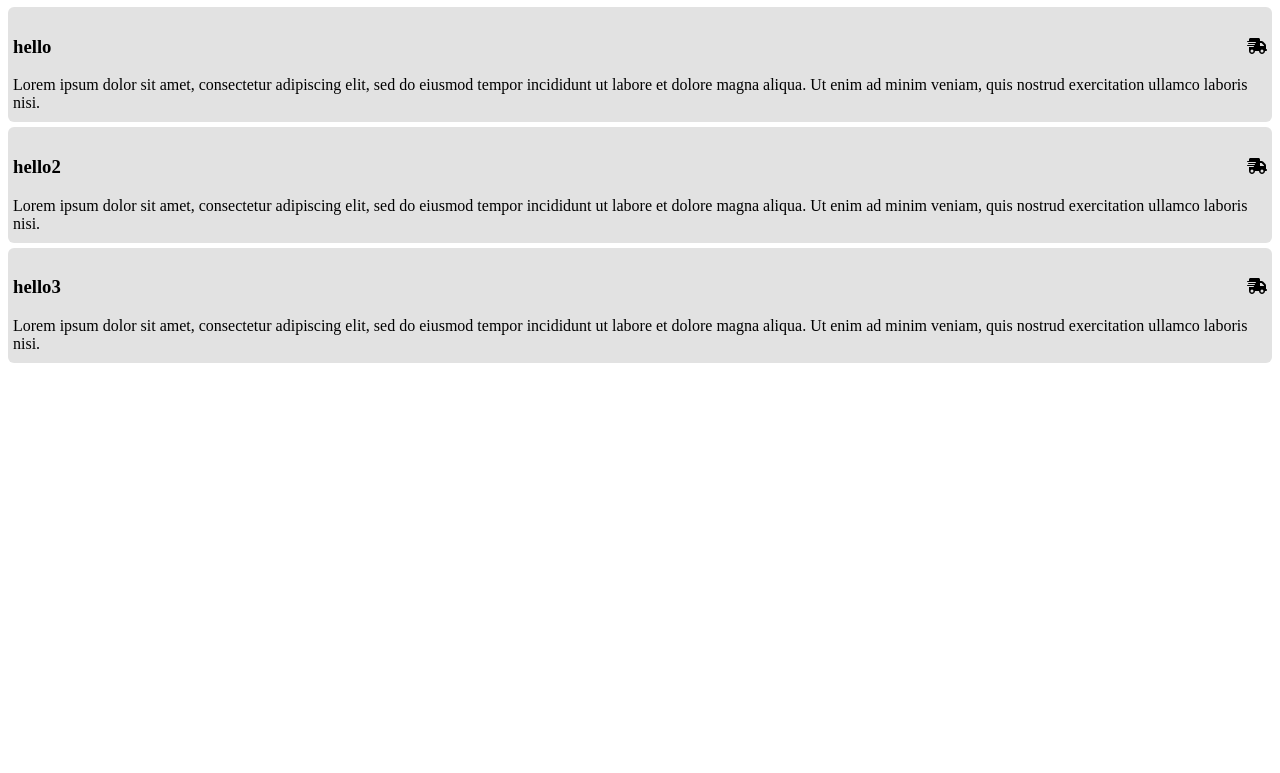
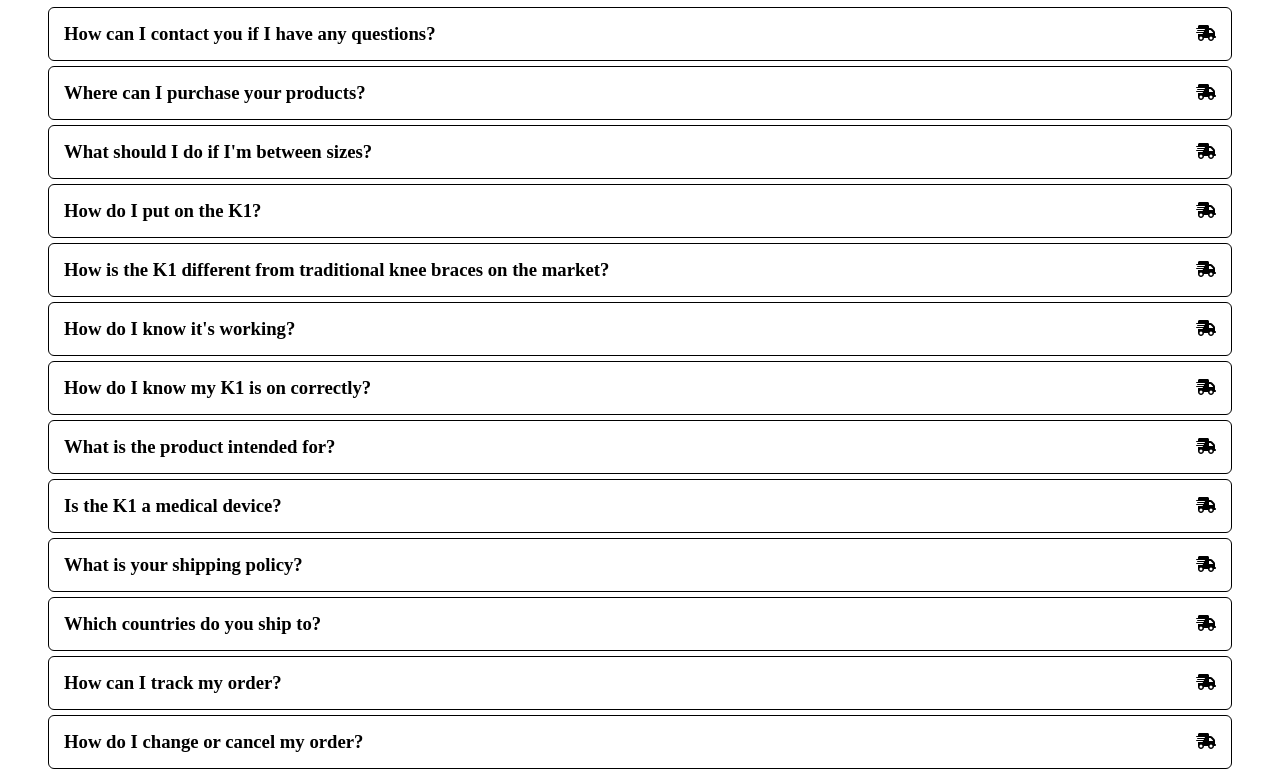
Before and after one commit to moshiurse/vanillajs-projects, a plain HTML site: page accordion/index.html in a window 1280 px wide. Shown: the part 73-846 px from the top of the page. Before the commit the page ends 800 px from the top, so only its background shows below. Drawn offline with Linux system fonts and the light colour scheme; files whose address does not match are found by name.

Commit message:
Sample accordion added

```diff
--- a/accordion/app.js
+++ b/accordion/app.js
@@ -1,27 +1,27 @@
-const data = [
-    {
-        title: 'hello',
-        desc: 'Lorem ipsum dolor sit amet, consectetur adipiscing elit, sed do eiusmod tempor incididunt ut labore et dolore magna aliqua. Ut enim ad minim veniam, quis nostrud exercitation ullamco laboris nisi.'
-    },
-    {
-        title: 'hello2',
-        desc: 'Lorem ipsum dolor sit amet, consectetur adipiscing elit, sed do eiusmod tempor incididunt ut labore et dolore magna aliqua. Ut enim ad minim veniam, quis nostrud exercitation ullamco laboris nisi.'
-    },
-    {
-        title: 'hello3',
-        desc: 'Lorem ipsum dolor sit amet, consectetur adipiscing elit, sed do eiusmod tempor incididunt ut labore et dolore magna aliqua. Ut enim ad minim veniam, quis nostrud exercitation ullamco laboris nisi.'
-    }
-]
+
+
+document.addEventListener('DOMContentLoaded', () => {
+    const item = document.querySelectorAll('.item');
+    item.forEach((element, index) => {
+        console.log(element, index);
+
+        element.querySelector('.item-header').addEventListener('click', (event) => onClickQuestion(event, element))
+    })
+})
+
+function onClickQuestion(e, element) {
+    element.classList.toggle('active');
+}
 
 function prepareAccordion() {
     let html = ``
     data.map(d => {
-        html += `<div class="item active">
+        html += `<div class="item">
         <div class="item-header">
-            <h3 class="item-title">${d.title}</h3>
+            <h3 class="item-title">${d.qeustion}</h3>
             <span class="toggle-icon"><i class="fa-solid fa-truck-fast"></i></span>
         </div>
-            <div class="item-content">${d.desc}</div>
+            <div class="item-content">${d.answer}</div>
         </div>`
     })
 
--- /dev/null
+++ b/accordion/data.js
@@ -0,0 +1,209 @@
+var data = [
+    {
+        "id": 1,
+        "qeustion": "How can I contact you if I have any questions?",
+        "answer": "You can contact us at  or call us at 123-456-7890",
+        category: 1
+    },
+    {
+        "id": 2,
+        "qeustion": "Where can I purchase your products?",
+        "answer": "You can purchase our products online through our website or in store. Click  to see our retail locations and partners.",
+        category: 1
+    },
+    {
+        "id": 3,
+        "qeustion": "What should I do if I'm between sizes?",
+        "answer": "Athlete’s bodies come in all shapes and sizes. We’ve gone ahead and taken out the guesswork. If you are on the border between sizes, a smaller size will have stronger targeted compression than a larger size. You will receive the same support from the Embrace System™ regardless of which one you choose. We recommend you go with your usual size or your preferred compression.",
+        category: 1
+    },
+    {
+        "id": 4,
+        "qeustion": "How do I put on the K1?",
+        "answer": `<p>Click&nbsp;<a href="https://www.youtube.com/watch?v=T4ZzuvzPIXk">here</a>&nbsp;to watch our&nbsp;instructional&nbsp;video or read on below for written&nbsp;instructions.</p>
+        <p>&nbsp;</p>
+
+        <p><strong>Things to remember the first time you put your K1s on:</strong></p>
+
+        <p>&nbsp;</p>
+
+        <p><strong>The K1&nbsp;Is Tight!</strong></p>
+
+        <p dir="ltr">Sit down and inch them up like a wetsuit. Over time, they will conform to your body.&nbsp;</p>
+
+        <p dir="ltr">It could take 5 minutes or more to put the K1&nbsp;on for the first time.&nbsp;</p>
+
+        <p>&nbsp;</p>
+
+        <p><strong>Tug on Those Tights!&nbsp;</strong></p>
+
+        <p dir="ltr">Pull firmly on the high-strength cables that run through the K1&nbsp;to work them up your legs.&nbsp;</p>
+
+        <p>&nbsp;</p>
+
+        <p><strong>The K1&nbsp;Is Packed With Tech!</strong></p>
+
+        <p dir="ltr">There will be exposed cables at the ankles but they’re meant to be there.&nbsp;</p>
+
+        <p dir="ltr"><br>
+        &nbsp;</p>
+
+        <p dir="ltr"><strong>Putting on</strong></p>
+
+        <p dir="ltr"><strong>&nbsp;</strong></p>
+
+        <p dir="ltr">1. Pull the dials out to disengage the support. You should be able to twist them freely in both directions.&nbsp;&nbsp;</p>
+
+        <p>&nbsp;</p>
+
+        <p dir="ltr">2. From inside the waistband, stretch outward to relax the Embrace System™. Pull firmly, you should feel the cables move.&nbsp;</p>
+
+        <p>&nbsp;</p>
+
+        <p dir="ltr">3. Sitting down, pull the K1&nbsp;over each foot. Position the cuffs at your ankles with the seam on the inside of your legs.&nbsp;</p>
+
+        <p>&nbsp;</p>
+
+        <p dir="ltr">4. Work the K1&nbsp;up to your knees. Position the criss-cross pattern at your mid-shins - it’s ok to pull the cables firmly.&nbsp;</p>
+
+        <p>&nbsp;</p>
+
+        <p dir="ltr">5. Continue working the K1&nbsp;up to your mid-thighs. Align the two light grey bars with the bend of your knee.&nbsp;</p>
+
+        <p>&nbsp;</p>
+
+        <p dir="ltr">6. Stand up and pull the waistband over your hips. This will be difficult if the light grey bars aren’t positioned correctly.&nbsp;</p>
+
+        <p>&nbsp;</p>
+
+        <p dir="ltr"><strong>Adjusting</strong></p>
+
+        <p dir="ltr">&nbsp;</p>
+
+        <p dir="ltr">1. Push the dials in and rotate to engage support - you will feel hip pressure. The left dial controls the left leg, and right controls right.&nbsp;</p>
+
+        <p>&nbsp;</p>
+
+        <p dir="ltr">2. Stretch the waistband outward and move (squat, jog, etc.) to distribute support down your legs.&nbsp;</p>
+
+        <p>&nbsp;</p>
+
+        <p dir="ltr">3. The K1&nbsp;provides more support the tighter the cables are. Your support is personal - adjust according to comfort or medical recommendation.&nbsp;</p>
+
+        <p>&nbsp;</p>
+
+        <p dir="ltr">4. You will know your K1&nbsp;is&nbsp;working as you feel it tighten across your waist, thighs, and calves.&nbsp;</p>
+
+        <p dir="ltr"><strong>&nbsp;</strong></p>
+
+        <p dir="ltr"><strong>Removal</strong></p>
+
+        <p dir="ltr"><strong>&nbsp;</strong></p>
+
+        <p dir="ltr">1. Disengage the support by pulling the control dials out. Pull the waistband outwards to release the cables. Work the K1&nbsp;down your legs and over your feet.</p>`,
+        category: 2
+    },
+    {
+        "id": 5,
+        "qeustion": "How is the K1 different from traditional knee braces on the market?",
+        "answer": "",
+        category: 2
+    },
+    {
+        "id": 6,
+        "qeustion": "How do I know it's working?",
+        "answer": "You will know the K1 is working by the pressure you feel from the cables, and the support you feel when pushing into them at your knees. The K1 tightens from the waist down and, as a result, you will first feel the pressure at your hips - this is the first sign that it is working! As you begin to move, the support will distribute down your legs. To test it at your knees, plant your foot and gently push your knee inward - towards your midline. You should feel the cables around the knee tighten to resist the joint moving in this undesireable way. Continue to rotate the dials to your desired comfort and support level.",
+        category: 2
+    },
+    {
+        "id": 7,
+        "qeustion": "How do I know my K1 is on correctly?",
+        "answer": `The key three regions are hips, knees, and calves. First, ensure the waistband is pulled up over your hips and the cables in the calf swoop below the meat of your calf muscles. Now, focusing on the knee, there will be two light grey markers on either side of the knee. These markers should be centered just above where your knee bends, and point towards your kneecap. With the garment positioned correctly, it should also be supportive and comfortable! <p>The key three regions are hips, knees, and calves. First, ensure the waistband is pulled up over your hips and the cables in the calf swoop below the meat of your calf muscles. Now, focusing on the knee, there will be two light grey markers on either side of the knee. These markers should be centered&nbsp;just above where your knee bends, and point towards&nbsp;your kneecap. With the garment positioned correctly, it should also be supportive and comfortable!</p><p>Click&nbsp;<a href="https://www.youtube.com/watch?v=T4ZzuvzPIXk">here</a>&nbsp;to watch an instructional video.&nbsp;</p>Click here to watch an instructional video. `,
+        category: 2
+    },
+    {
+        "id": 8,
+        "qeustion": "What is the product intended for?",
+        "answer": ` <p>The K1&nbsp;is&nbsp;designed for all activity levels including those with medium to high impact and for cases including:</p>
+
+        <ul>
+            <li>
+            <p>Moderate to severe ligament instabilities (such as MCL, LCL, ACL, and PCL)</p>
+            </li>
+            <li>Combined mild strains and sprains</li>
+            <li>Instabilities of the knee</li>
+        </ul>`,
+        category: 2
+    },
+    {
+        "id": 9,
+        "qeustion": "Is the K1 a medical device?",
+        "answer": "Yes, the K1 is registered by the FDA and Health Canada as a Class 1 medical device.",
+        category: 2
+    },
+    {
+        "id": 10,
+        "qeustion": "What is your shipping policy?",
+        "answer": "We offer free standard shipping on all products. Please contact us at example@mail.com if you have any inquiries. Depending on your proximity to our distribution center in Vancouver, Canada, please expect anywhere from 5-10 business days for your order to arrive.",
+        category: 3
+    },
+    {
+        "id": 11,
+        "qeustion": "Which countries do you ship to?",
+        "answer": "At this time, Stoko ships product to Canada and the U.S. ",
+        category: 3
+    },
+    {
+        "id": 12,
+        "qeustion": "How can I track my order?",
+        "answer": "Following your purchase, you will receive an email confirmation. Stoko strives to process all orders, placed by 5:00pm PST, within 24hrs. Once your Stoko K1 is processed, you will receive an email with a tracking number for your order.",
+        category: 3
+    },
+    {
+        "id": 13,
+        "qeustion": "How do I change or cancel my order?",
+        "answer": "For any order cancellations or changes, please contact example@mail.com Stoko does not guarantee a change or cancelation can be made following order confirmation due to the stage of package processing and delivery.",
+        category: 3
+    },
+    {
+        "id": 14,
+        "qeustion": "What is the return policy?",
+        "answer": `You can return Stoko products within 30 days of purchasing. Please contact returns@stokodesign.com to process your return and obtain a return shipping label.`,
+        category: 3
+    },
+    {
+        "id": 15,
+        "qeustion": "What is the warranty policy?",
+        "answer": "Stoko guarantees that all products will be free of manufacturing defects for a period of 1 year following date of purchase. For any inquiries, please contact our team at warranty@stokodesign.com",
+        category: 4
+    },
+    {
+        "id": 16,
+        "qeustion": "Is Stoko covered by insurance?",
+        "answer": "Stoko has been recognized as an eligible medical product for reimbursement in Canada. Please refer to your extended benefits policy for further information as policy coverage varies.",
+        category: 5
+    }
+]
+
+var categories = [
+    {
+        "id": 1,
+        "title": "Sample"
+    },
+    {
+        "id": 2,
+        "title": "Product"
+    },
+    {
+        "id": 3,
+        "title": "Shipping"
+    },
+    {
+        "id": 4,
+        "title": "Warranty"
+    },
+    {
+        "id": 5,
+        "title": "Insurance"
+    }
+]
--- a/accordion/style.css
+++ b/accordion/style.css
@@ -2,27 +2,39 @@
     display: flex;
     flex-direction: column;
     gap: 5px;
+    margin: 0px 40px;
 }
 
 .item {
     display: flex;
     flex-direction: column;
-    padding: 10px 5px;
-    background-color: #e2e2e2;
-    border-radius: 6px;
-    cursor: pointer;
+    /* padding: 10px 5px; */
 }
 
 .item-header{
     display: flex;
     justify-content: space-between;
     align-items: center;
+    cursor: pointer;
+    border: 1px solid black;
+    border-radius: 6px;
+    padding: 15px;
+}
+
+.item-header h3{
+    padding: 0;
+    margin: 0;
 }
 
 .item .item-content{
-    display: none;
+    height: 0;
+    opacity: 0;
+    position: relative;
+    transition: all 0.3s ease-in;
 }
 
 .item.active .item-content{
-    display: block;
+    height: auto;
+    opacity: 1;
+    padding: 15px;
 }
```
Also changed, not shown: accordion/index.html (+2 -1 lines), index.html (+1 -0 lines).
